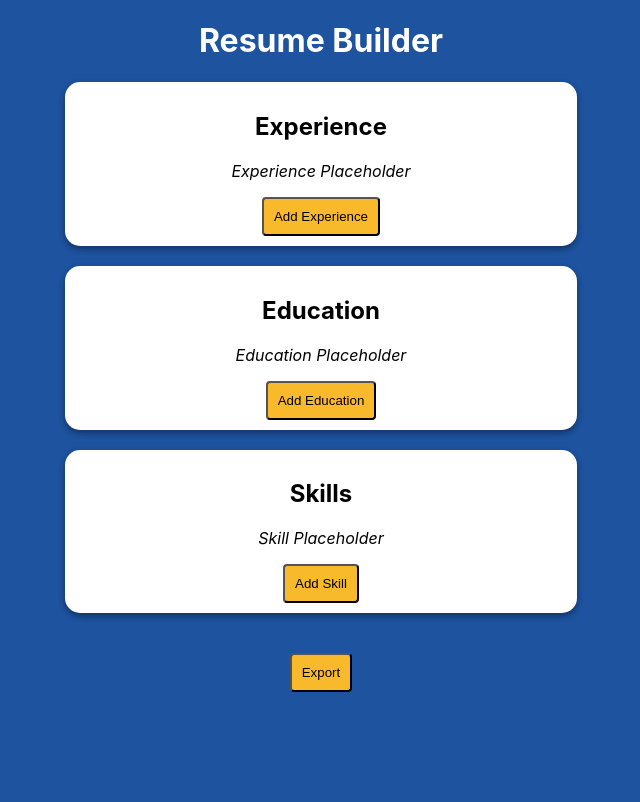
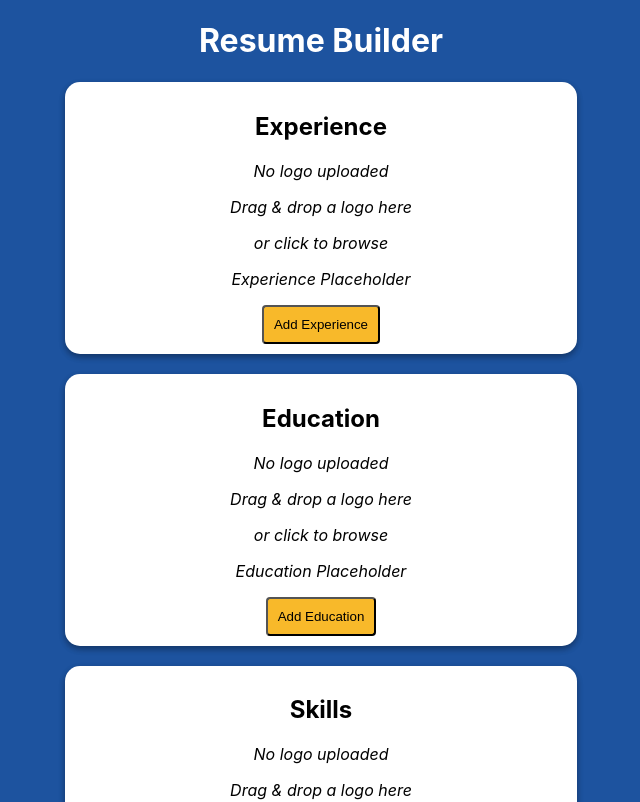
Before and after one commit to jimmyMsh/orientation-project-JS-26.SPR.B, a React (Create React App) app: page / in a window 1280 px wide. Shown: the top 802 px of the page, without its empty margins (319-959 px from the left). Built offline with nearby package versions, Linux system fonts and the light colour scheme.

Commit message:
Integrate LogoDropzone into resume sections with empty state detection

```diff
--- a/src/App.js
+++ b/src/App.js
@@ -1,23 +1,50 @@
+import { useState } from "react";
+import LogoDropzone from "./components/LogoDropzone";
 import "./App.css";
 
 function App() {
+  const [logos, setLogos] = useState({
+    experience: null,
+    education: null,
+    skills: null,
+  });
+
+  const handleLogoChange = (section, logo) => {
+    setLogos((prev) => ({ ...prev, [section]: logo }));
+  };
+
   return (
     <div className="App">
       <h1>Resume Builder</h1>
       <div className="resumeSection">
         <h2>Experience</h2>
+        <LogoDisplay logo={logos.experience} />
+        <LogoDropzone
+          logo={logos.experience}
+          onLogoChange={(logo) => handleLogoChange("experience", logo)}
+        />
         <p>Experience Placeholder</p>
         <button>Add Experience</button>
         <br></br>
       </div>
       <div className="resumeSection">
         <h2>Education</h2>
+        <LogoDisplay logo={logos.education} />
+        <LogoDropzone
+          logo={logos.education}
+          onLogoChange={(logo) => handleLogoChange("education", logo)}
+        />
         <p>Education Placeholder</p>
         <button>Add Education</button>
         <br></br>
       </div>
       <div className="resumeSection">
         <h2>Skills</h2>
+        <LogoDisplay logo={logos.skills} />
+        <LogoDropzone
+          logo={logos.skills}
+          onLogoChange={(logo) => handleLogoChange("skills", logo)}
+        />
         <p>Skill Placeholder</p>
         <button>Add Skill</button>
         <br></br>
@@ -28,4 +55,16 @@ function App() {
   );
 }
 
+function LogoDisplay({ logo }) {
+  if (!logo) {
+    return <p className="logoEmpty">No logo uploaded</p>;
+  }
+
+  return (
+    <div className="logoDisplayContainer">
+      <img src={logo} alt="Section logo" className="logoDisplayImage" />
+    </div>
+  );
+}
+
 export default App;
```
